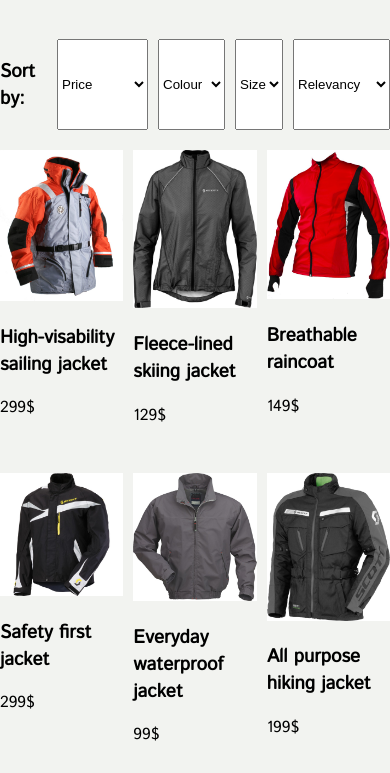
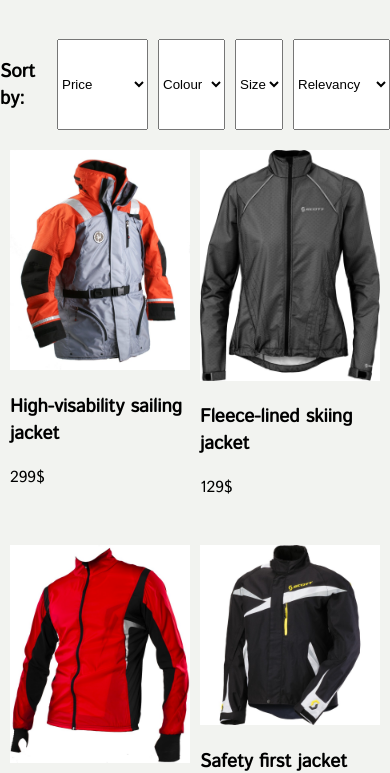
Before and after one commit to aurorarhagen/HTML-CSS-Resit, a plain HTML site: page listjackets.html in a window 390 px wide. Shown: the part 102-875 px from the top of the page. Drawn offline with Linux system fonts and the light colour scheme.

Commit message:
Updated hero image, set aspect ratio for images, new responsive grid layout for listjackets page,

```diff
--- a/css/styles.css
+++ b/css/styles.css
@@ -46,7 +46,7 @@ nav, #nav-box {
     display: inline;
 }
 
-li, h1, h3, h2, .specialtxt {
+li, h1, h3, h2, h4, .specialtxt {
     font-family: 'Lora', serif;
 }
 
@@ -83,6 +83,7 @@ main, .aboutmain {
 
 .hero img {
     max-width: 100%;
+    height: auto;
 }
 
 .jacket-cards {
@@ -130,7 +131,8 @@ main, .aboutmain {
 /**About page **/
 
 .aboutimg {
-    max-width: 100%
+    max-width: 100%;
+    height: auto;
 }
 
 .about-grids div{
@@ -220,16 +222,30 @@ ul {
 }
 
 /*All jackets page*/
-
-.all-products {
-    display: grid;
-    grid-template-columns: repeat(3,minmax(0, 1fr));
-    grid-gap: 10px;
+@media (min-width: 700px) {
+    .all-products {
+        display: grid;
+        grid-template-columns: repeat(3,minmax(0, 1fr));
+        grid-gap: 10px;
+        padding-left: 10px;
+        padding-right: 10px;
+        cursor: pointer;
+    }
 }
 
+@media (max-width: 700px) {
+    .all-products {
+        display: grid;
+        grid-template-columns: repeat(2,minmax(0, 300px));
+        grid-gap: 10px;
+        padding-left: 10px;
+        padding-right: 10px;
+        cursor: pointer;
+    }
+}
 .all-products img {
     width: 100%;
-    max-height: 393px;
+    height: auto;
 }
 
 .single-jacket {
```
Also changed, not shown: index.html (+1 -1 lines), images/hero-image-text.jpg (added), images/pexels-mahima-518693-1250260 (2).jpg (added), 1 other file.
